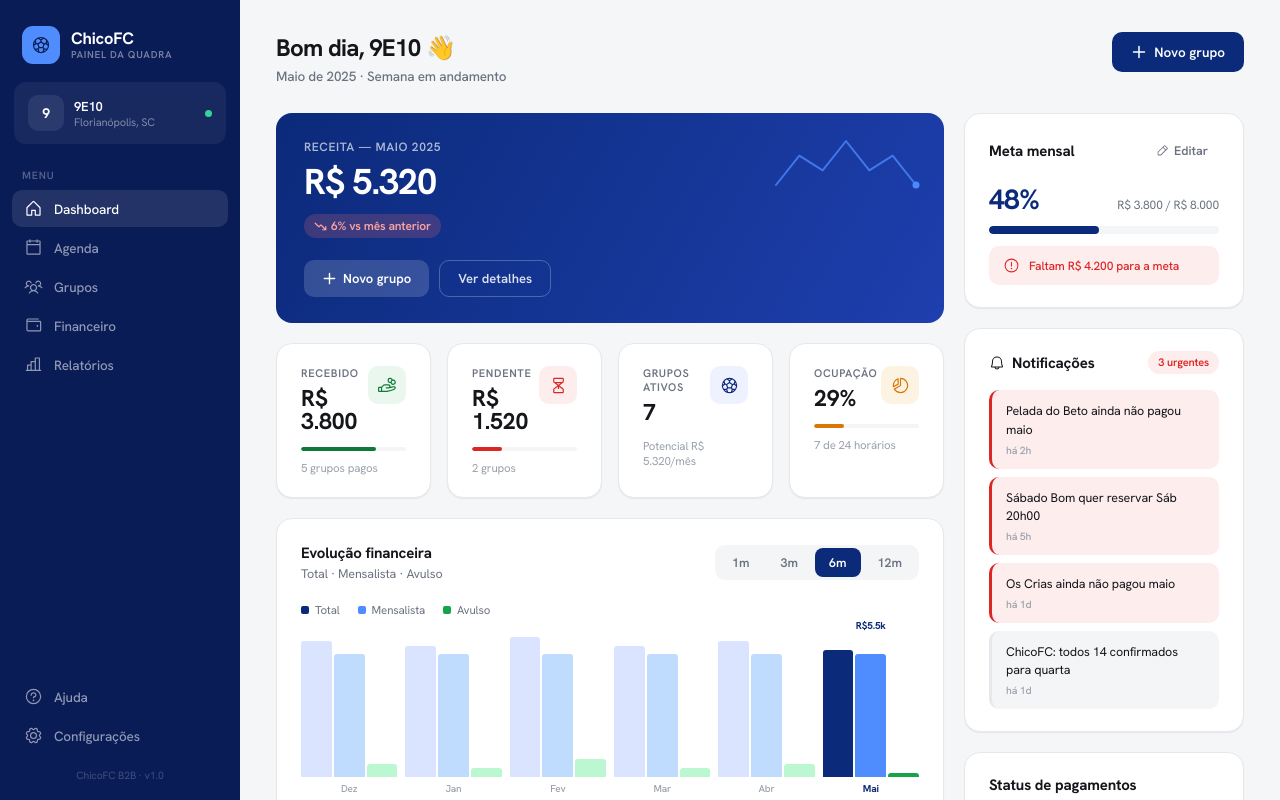
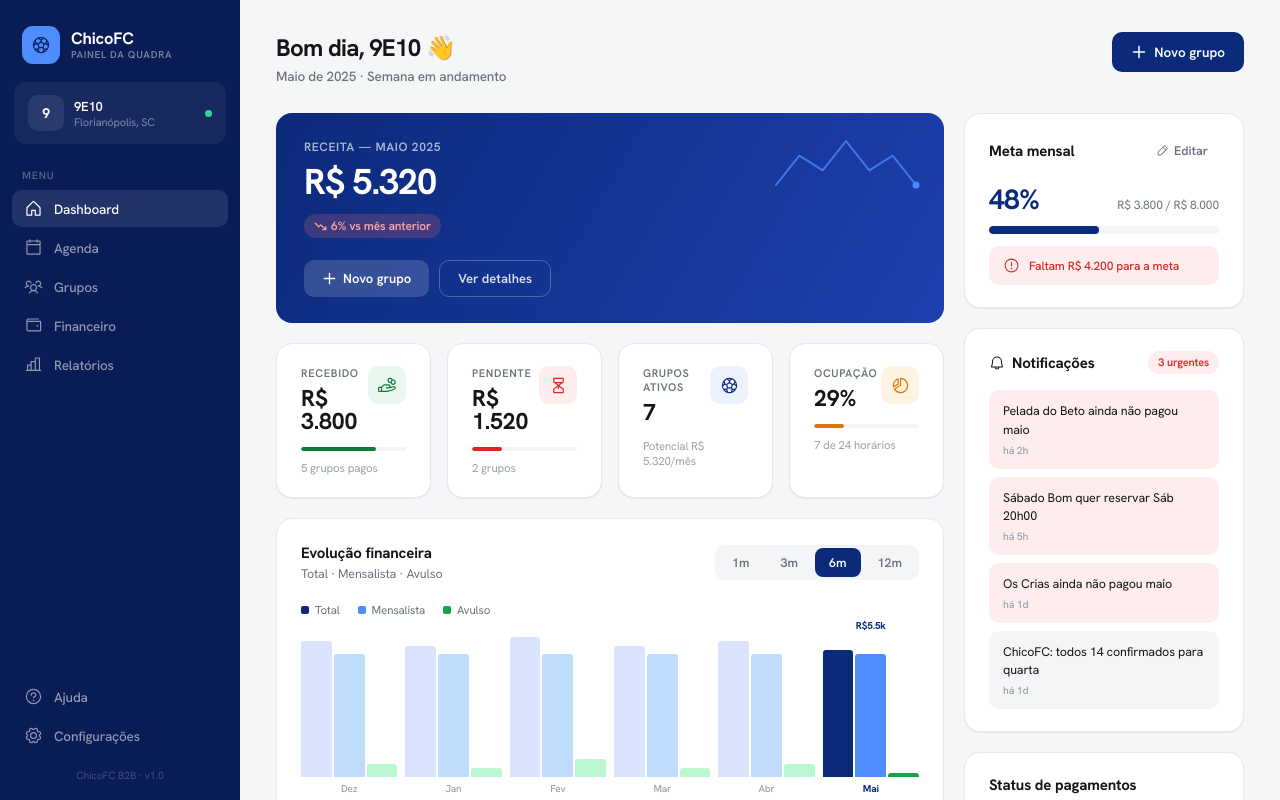
Before and after one commit to lucas-ferreira-manso/chicofc-b2b, a React (Vite) app: page / in a window 1280 px wide. Shown: the top 800 px of the page. Built offline with nearby package versions, Linux system fonts and the light colour scheme.

Commit message:
fix: remove borda colorida lateral nos cards de notificação

```diff
--- a/src/pages/Dashboard.jsx
+++ b/src/pages/Dashboard.jsx
@@ -338,7 +338,6 @@ export default function Dashboard() {
                   <div key={n.id} style={{
                     padding: '12px 14px', borderRadius: 'var(--radius-sm)',
                     background: n.urgente ? 'var(--red-bg)' : 'var(--surface-alt)',
-                    borderLeft: `3px solid ${n.urgente ? 'var(--red)' : 'var(--border)'}`,
                   }}>
                     <div style={{ fontSize: 12.5, color: 'var(--text)', lineHeight: 1.45, marginBottom: 4 }}>{n.msg}</div>
                     <div style={{ fontSize: 10.5, color: 'var(--text-3)', fontWeight: 500 }}>há {n.tempo}</div>
```
